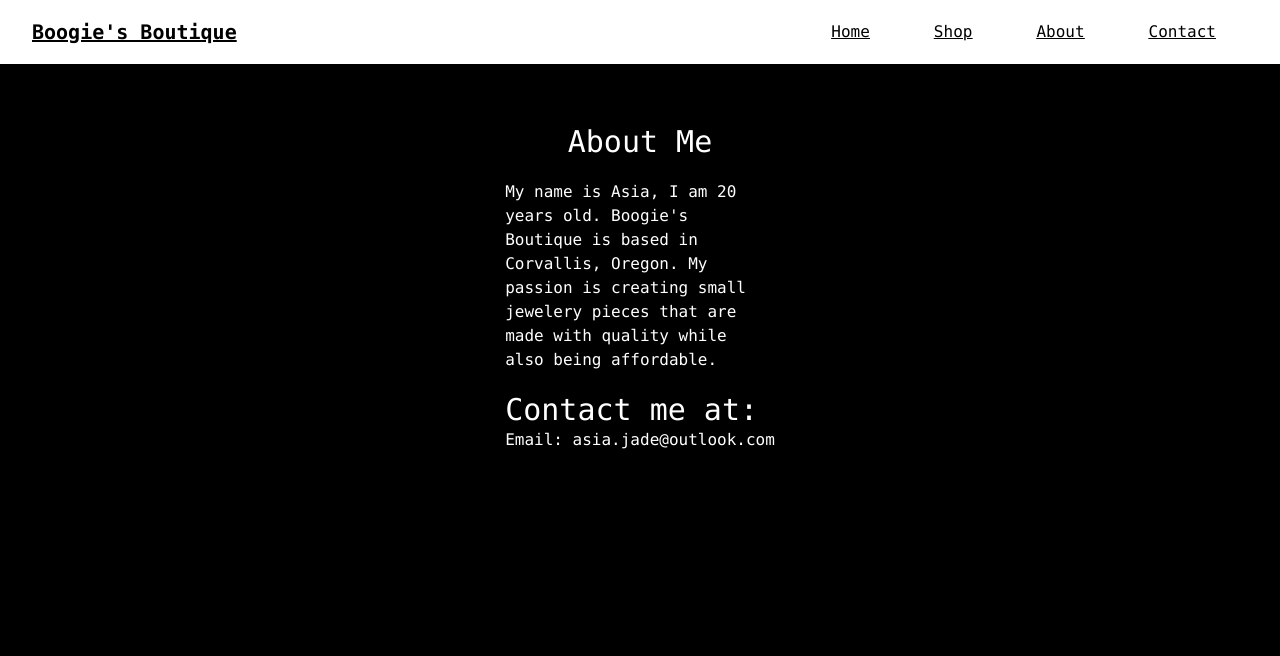
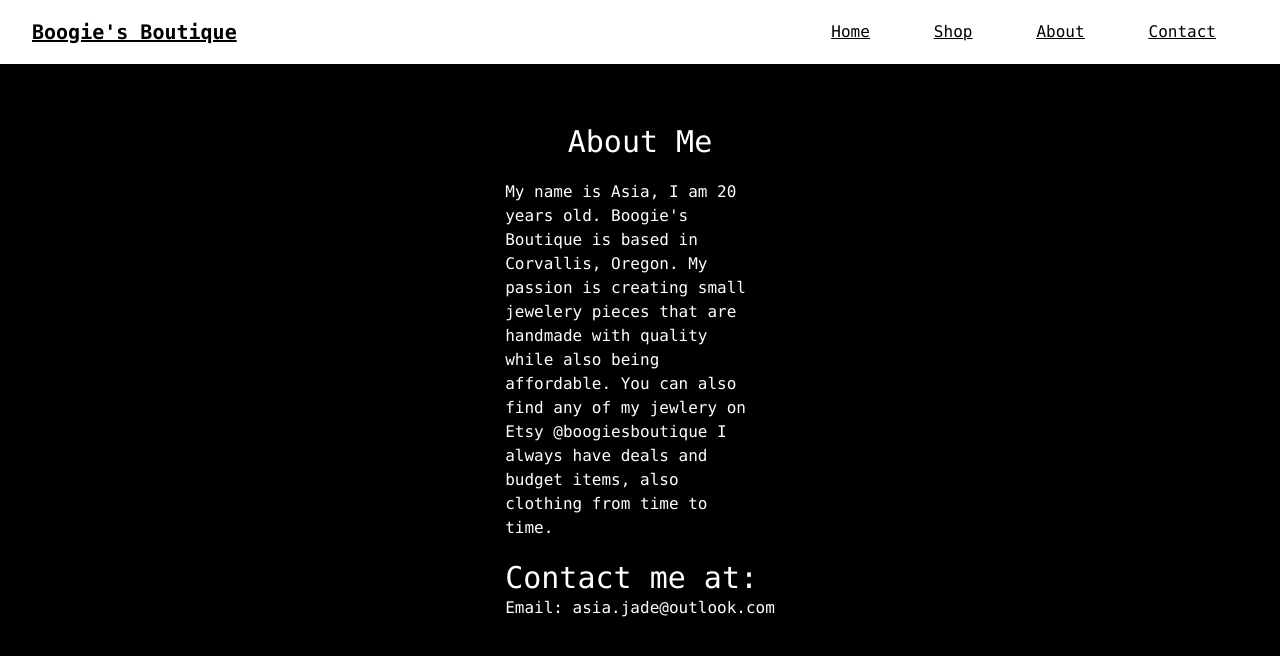
Before and after one commit to Nockne/boogiesboutique, a React (Create React App) app: page /about in a window 1280 px wide. Shown: the top 656 px of the page. Built offline with nearby package versions, Linux system fonts and the light colour scheme.

Commit message:
changed about me

```diff
--- a/src/components/about.js
+++ b/src/components/about.js
@@ -9,8 +9,9 @@ const about = () => {
                 <div className='grid grid-cols-1'>
                   <div>
                     <p className="w-64">My name is Asia, I am 20 years old. Boogie's Boutique is based
-                    in Corvallis, Oregon. My passion is creating small jewelery pieces that are made
-                    with quality while also being affordable.</p>
+                    in Corvallis, Oregon. My passion is creating small jewelery pieces that are handmade
+                    with quality while also being affordable. You can also find any of my jewlery on Etsy @boogiesboutique
+                   I always have deals and budget items, also clothing from time to time. </p>
                     <h1 className='text-3xl mt-5'>Contact me at:</h1>
                     <p className="">Email: asia.jade@outlook.com</p>
                   </div>
```
